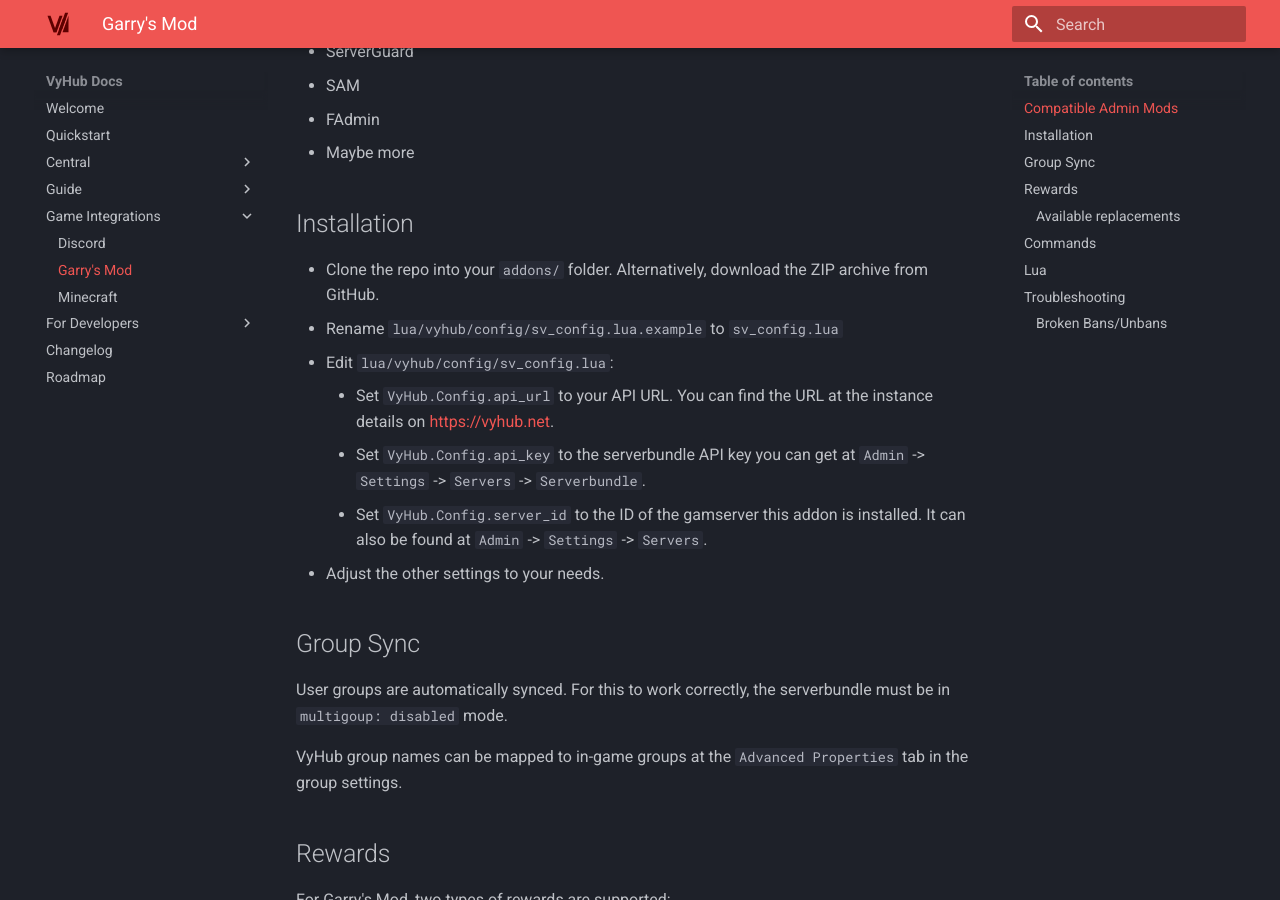
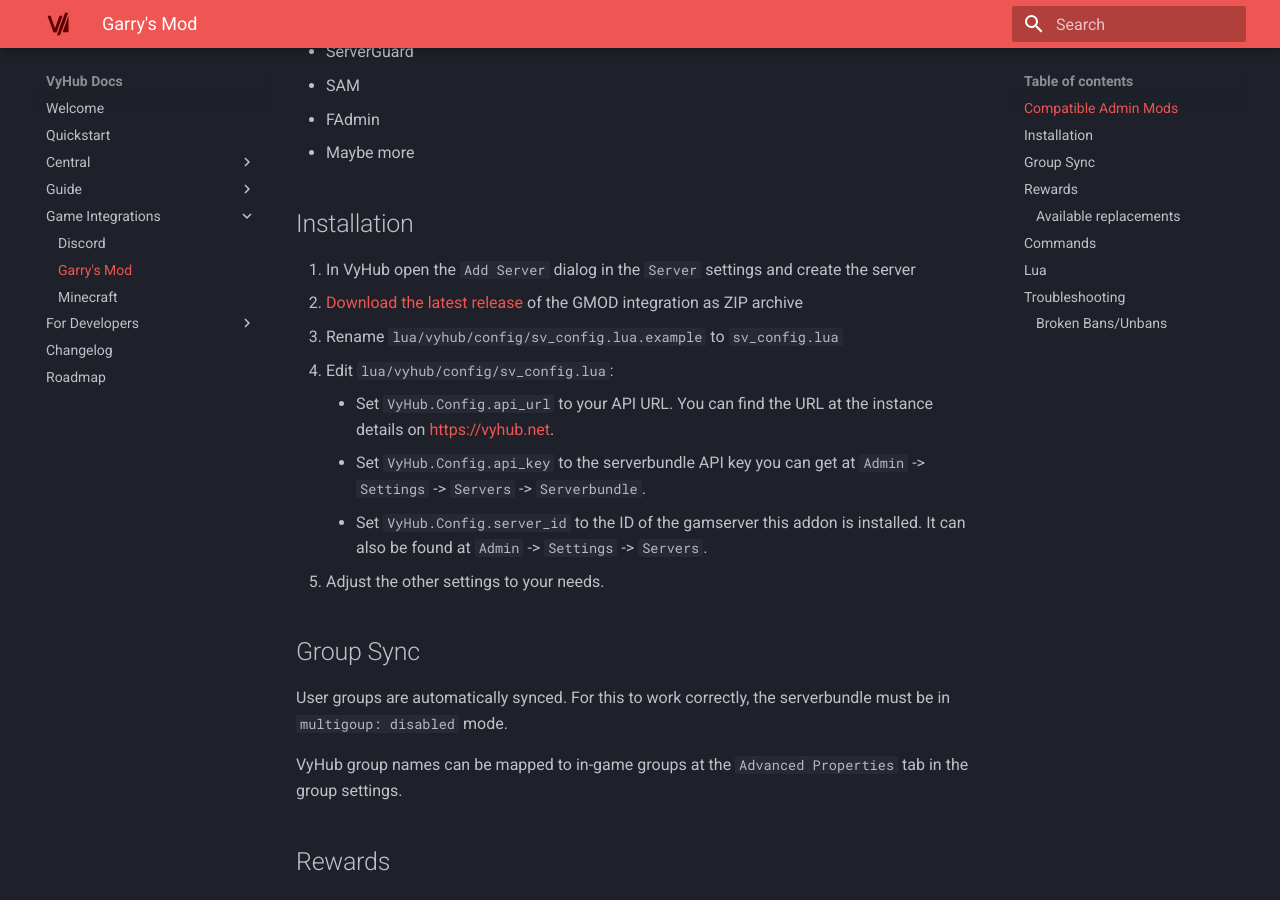
Before and after one commit to nyx-project/vyhub-documentation, an MkDocs documentation site: the page built from docs/game/gmod.md, in a window 1280 px wide and 900 px high, scrolled down 324 px. Built offline with MkDocs 1.6.1 and Material for MkDocs 9.7.7, drawn with Linux system fonts in a browser that asks for light colours; the version menu is left out.

Commit message:
Improve gameserver docs

```diff
--- a/docs/game/gmod.md
+++ b/docs/game/gmod.md
@@ -14,13 +14,14 @@
 
 ## Installation
 
-- Clone the repo into your `addons/` folder. Alternatively, download the ZIP archive from GitHub.
-- Rename `lua/vyhub/config/sv_config.lua.example` to `sv_config.lua`
-- Edit `lua/vyhub/config/sv_config.lua`:
+1. In VyHub open the `Add Server` dialog in the `Server` settings and create the server
+2. [Download the latest release](https://github.com/matbyte-com/vyhub-gmod/releases) of the GMOD integration as ZIP archive
+3. Rename `lua/vyhub/config/sv_config.lua.example` to `sv_config.lua`
+4. Edit `lua/vyhub/config/sv_config.lua`:
     - Set `VyHub.Config.api_url` to your API URL. You can find the URL at the instance details on [https://vyhub.net](https://vyhub.net/dashboard).
     - Set `VyHub.Config.api_key` to the serverbundle API key you can get at `Admin` -> `Settings` -> `Servers` -> `Serverbundle`.
     - Set `VyHub.Config.server_id` to the ID of the gamserver this addon is installed. It can also be found at `Admin` -> `Settings` -> `Servers`.
-- Adjust the other settings to your needs.
+5. Adjust the other settings to your needs.
 
 ## Group Sync
 User groups are automatically synced. For this to work correctly, the serverbundle must be in `multigoup: disabled` mode.
```
Also changed, not shown: docs/game/minecraft.md (+5 -4 lines).
